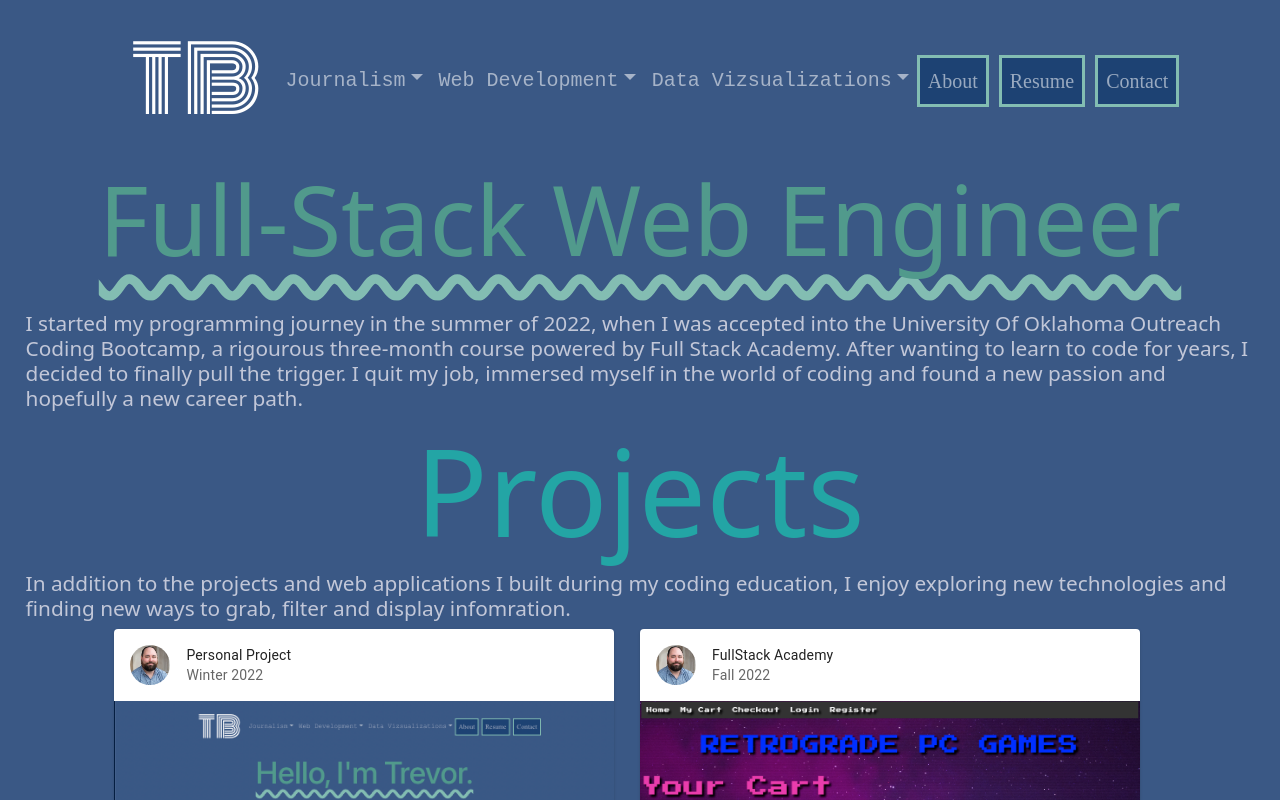
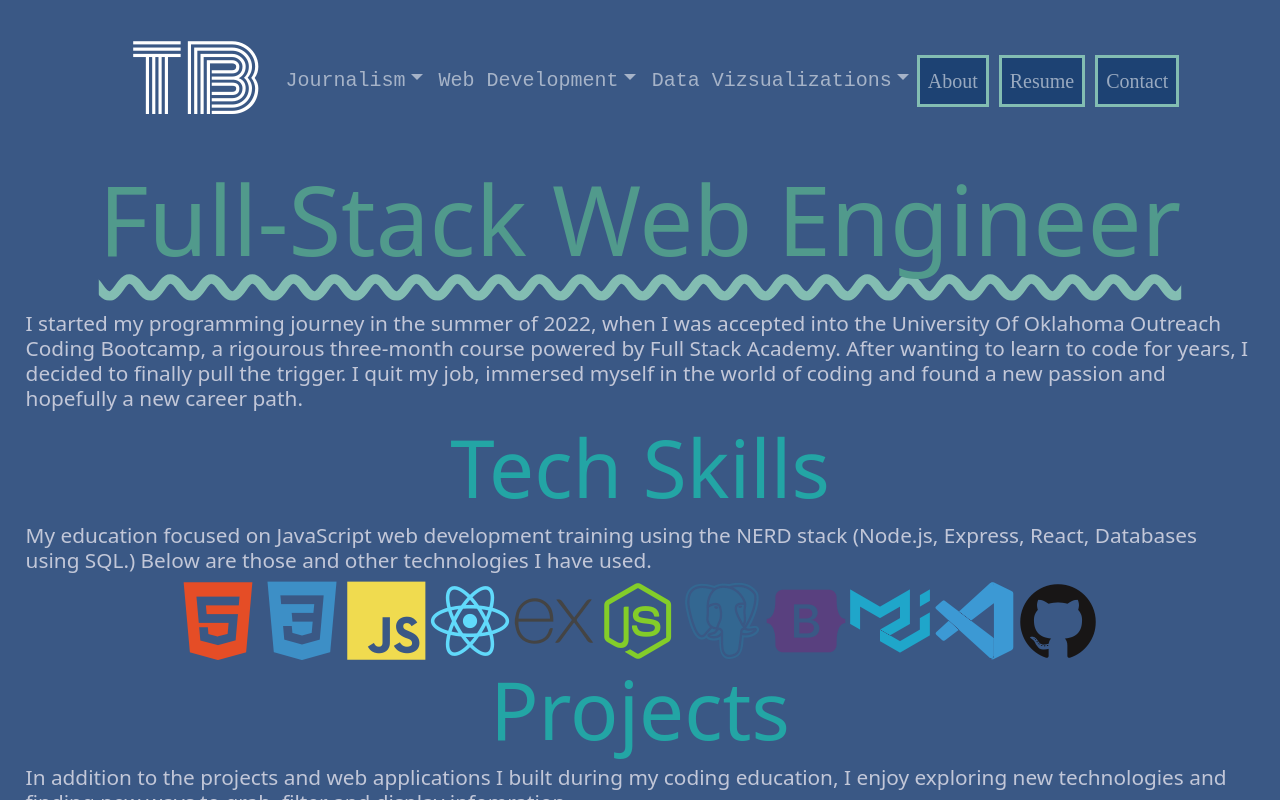
Before and after one commit to tbrown034/My-site, a React (Create React App) app: page /webdevelopment in a window 1280 px wide. Shown: the top 800 px of the page. Built offline with nearby package versions, Linux system fonts and the light colour scheme; a web font is replaced by a local one.

Commit message:
added tech stack and icons

```diff
--- a/public/index.html
+++ b/public/index.html
@@ -12,6 +12,8 @@
     <link rel="apple-touch-icon" href="%PUBLIC_URL%/logo192.png" />
     <link rel="preconnect" href="https://fonts.googleapis.com">
     <link rel="preconnect" href="https://fonts.gstatic.com" crossorigin>
+    <link rel="stylesheet" href="https://cdn.jsdelivr.net/gh/devicons/devicon@v2.15.1/devicon.min.css">
+
     <link href="https://fonts.googleapis.com/css2?family=Inter:wght@800&family=Monoton&family=News+Cycle&family=Press+Start+2P&family=Rubik&display=swap" rel="stylesheet">
     <link rel="stylesheet" href="https://fonts.googleapis.com/css2?family=Material+Symbols+Outlined:opsz,wght,FILL,GRAD@20..48,100..700,0..1,-50..200" />
     <link
--- a/src/App.css
+++ b/src/App.css
@@ -16,7 +16,7 @@ h1 {
 }
 
 h3 {
-  font-size: 210%;
+  font-size: 180%;
   text-align: center;
   color: rgb(194, 199, 216);
   margin-right: 5%;
@@ -158,7 +158,7 @@ b {
 
 
 h2 {
-  font-size: 120px;
+  font-size: 500%;
   text-align: center;
   color: rgb(35, 165, 165);
   font-family: system-ui, -apple-system, BlinkMacSystemFont, 'Segoe UI', Roboto, Oxygen, Ubuntu, Cantarell, 'Open Sans', 'Helvetica Neue', sans-serif;
@@ -228,6 +228,8 @@ h4 {
   color: rgb(194, 199, 216);
   margin-right: 2%;
   margin-left: 2%;
+  display: flex;
+  flex-wrap: wrap;
 }
 
 #timelineDate {
@@ -279,3 +281,15 @@ th {
 td {
   color:#83BDB2;
 }
+
+i {
+  font-size: 500%;
+  padding-right: 4px;
+}
+
+#devicon {
+  display: flex;
+  justify-content: center;
+  flex-wrap: wrap;
+
+}
--- /dev/null
+++ b/src/components/Tech.js
@@ -0,0 +1,25 @@
+const Tech = () => {
+  return (
+    <>
+      <h4>
+        My education focused on JavaScript web development training using the
+        NERD stack (Node.js, Express, React, Databases using SQL.) Below are
+        those and other technologies I have used.
+      </h4>
+      <div id="devicon">
+        <i class="devicon-html5-plain colored"></i>
+        <i class="devicon-css3-plain colored"></i>
+        <i class="devicon-javascript-plain colored"></i>
+        <i class="devicon-react-original colored"></i>
+        <i class="devicon-express-original colored"></i>
+        <i class="devicon-nodejs-plain colored"></i>
+        <i class="devicon-postgresql-plain colored"></i>
+        <i class="devicon-bootstrap-plain colored"></i>
+        <i class="devicon-materialui-plain colored"></i>
+        <i class="devicon-vscode-plain colored"></i>
+        <i class="devicon-github-original colored"></i>
+      </div>
+    </>
+  );
+};
+export default Tech;
--- a/src/components/WebDevelopment.js
+++ b/src/components/WebDevelopment.js
@@ -1,10 +1,18 @@
 import WebProjects from "./WebProjects";
+import Tech from "./Tech"
+
 
 const WebDevelopment = () => {
     return (
         <>
         <h1>Full-Stack Web Engineer</h1>
         <h4>I started my programming journey in the summer of 2022, when I was accepted into the University Of Oklahoma Outreach Coding Bootcamp, a rigourous three-month course powered by Full Stack Academy. After wanting to learn to code for years, I decided to finally pull the trigger. I quit my job, immersed myself in the world of coding and found a new passion and hopefully a new career path. </h4>
+        <h2>Tech Skills</h2>
+        <Tech />
+
+
+
+
         <WebProjects/>
 
 
--- a/src/components/index.js
+++ b/src/components/index.js
@@ -10,6 +10,7 @@ export {default as Resume} from './Resume'
 export {default as Clips} from './Clips'
 export {default as Experience} from './Timeline'
 export {default as Awards} from './Awards'
+export {default as Tech} from './Tech'
 
 
 
--- a/src/index.js
+++ b/src/index.js
@@ -4,6 +4,7 @@ import './index.css';
 import App from './App';
 import reportWebVitals from './reportWebVitals';
 import { BrowserRouter } from 'react-router-dom';
+
 
 const root = ReactDOM.createRoot(document.getElementById('root'));
 root.render(
```
